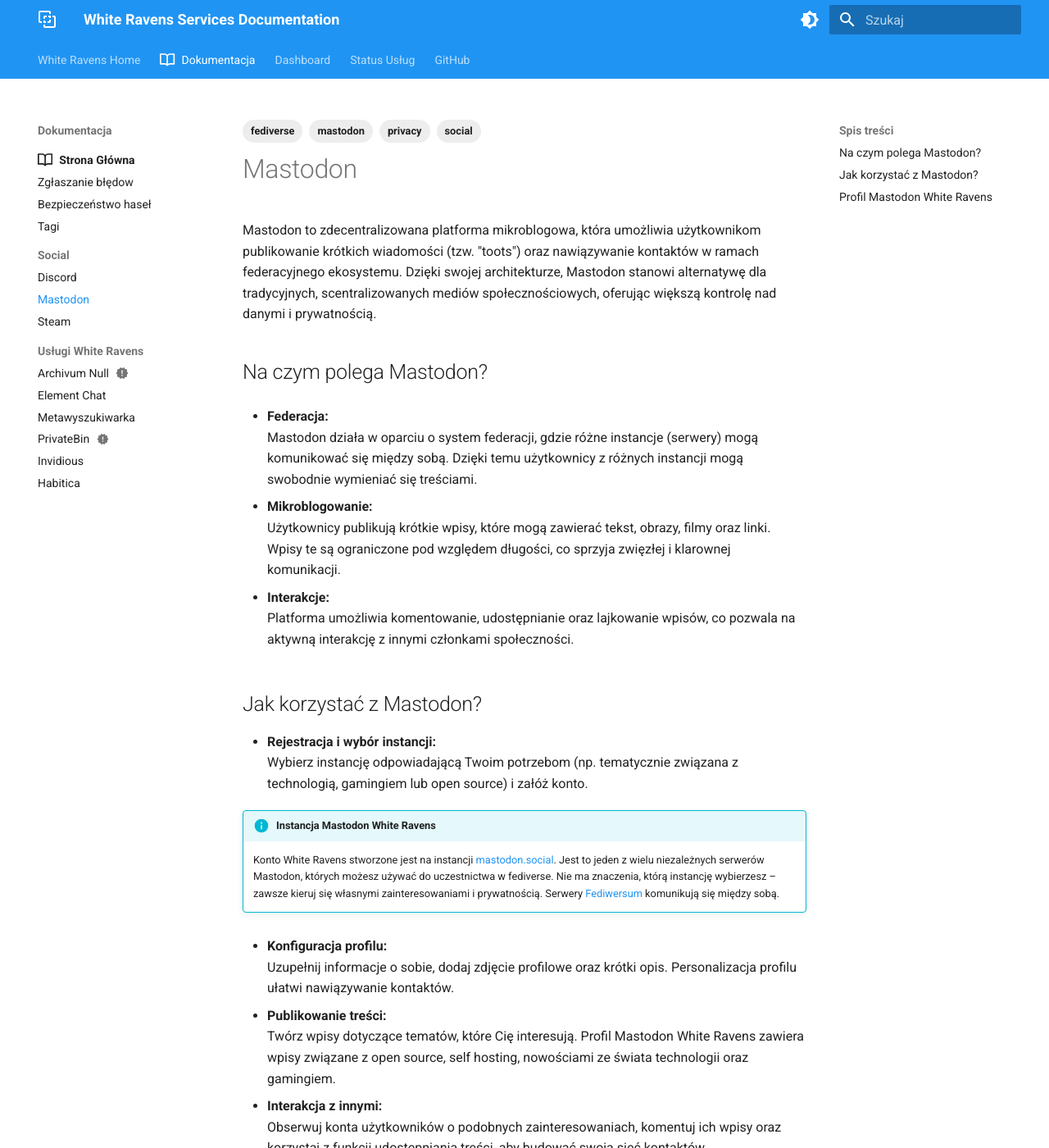
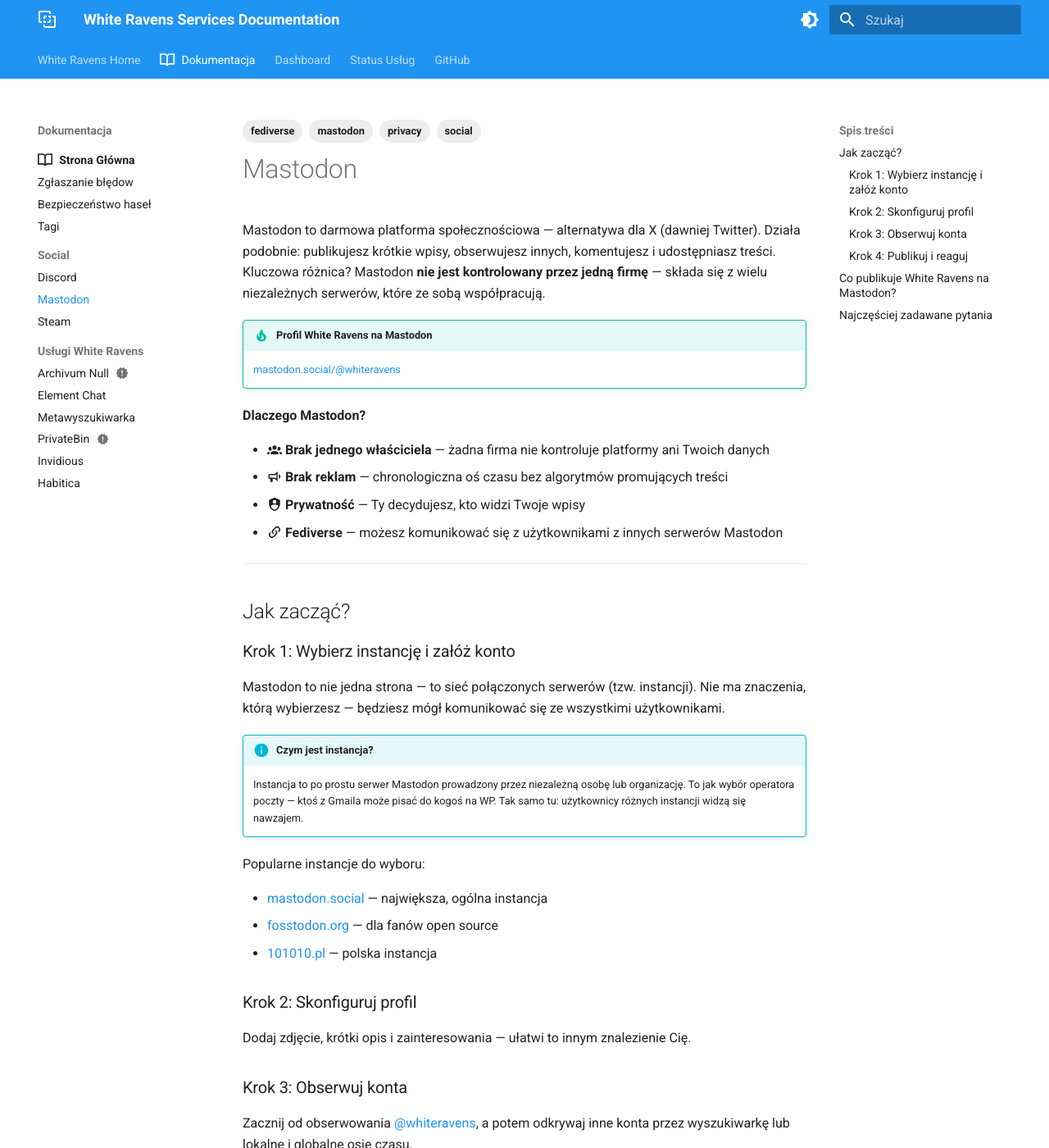
Before and after one commit to whiteravens20/wrservices.link, an MkDocs documentation site: the page built from docs/mastodon.md, in a window 1280 px wide and 1400 px high. Shown: the whole window at 82% size. Built offline with MkDocs 1.6.1 and Material for MkDocs 9.7.7, drawn with Linux system fonts in a browser that asks for light colours; some of the changed text lies outside the part shown.

Commit message:
revamp Mastodon documentation with simplified language and structure

```diff
--- a/docs/mastodon.md
+++ b/docs/mastodon.md
@@ -8,50 +8,77 @@
 
 # Mastodon
 
-Mastodon to zdecentralizowana platforma mikroblogowa, która umożliwia użytkownikom publikowanie krótkich wiadomości (tzw. "toots") oraz nawiązywanie kontaktów w ramach federacyjnego ekosystemu. Dzięki swojej architekturze, Mastodon stanowi alternatywę dla tradycyjnych, scentralizowanych mediów społecznościowych, oferując większą kontrolę nad danymi i prywatnością.
-
-## Na czym polega Mastodon?
-
-- **Federacja:**
-  Mastodon działa w oparciu o system federacji, gdzie różne instancje (serwery) mogą komunikować się między sobą. Dzięki temu użytkownicy z różnych instancji mogą swobodnie wymieniać się treściami.
-
-- **Mikroblogowanie:**
-  Użytkownicy publikują krótkie wpisy, które mogą zawierać tekst, obrazy, filmy oraz linki. Wpisy te są ograniczone pod względem długości, co sprzyja zwięzłej i klarownej komunikacji.
-
-- **Interakcje:**
-  Platforma umożliwia komentowanie, udostępnianie oraz lajkowanie wpisów, co pozwala na aktywną interakcję z innymi członkami społeczności.
-
-## Jak korzystać z Mastodon?
-
-- **Rejestracja i wybór instancji:**
-   Wybierz instancję odpowiadającą Twoim potrzebom (np. tematycznie związana z technologią, gamingiem lub open source) i załóż konto.
-
-!!! info "Instancja Mastodon White Ravens"
-    Konto White Ravens stworzone jest na instancji [mastodon.social](https://mastodon.social/about). Jest to jeden z wielu niezależnych serwerów Mastodon, których możesz używać do uczestnictwa w fediverse. Nie ma znaczenia, którą instancję wybierzesz – zawsze kieruj się własnymi zainteresowaniami i prywatnością. Serwery [Fediwersum](https://fediverse.pl/jak-dziala-fediwersum/) komunikują się między sobą.
-
-- **Konfiguracja profilu:**
-   Uzupełnij informacje o sobie, dodaj zdjęcie profilowe oraz krótki opis. Personalizacja profilu ułatwi nawiązywanie kontaktów.
-
-- **Publikowanie treści:**
-   Twórz wpisy dotyczące tematów, które Cię interesują. Profil Mastodon White Ravens zawiera wpisy związane z open source, self hosting, nowościami ze świata technologii oraz gamingiem.
-
-- **Interakcja z innymi:**
-   Obserwuj konta użytkowników o podobnych zainteresowaniach, komentuj ich wpisy oraz korzystaj z funkcji udostępniania treści, aby budować swoją sieć kontaktów.
-
-## Profil Mastodon White Ravens
+Mastodon to darmowa platforma społecznościowa — alternatywa dla X (dawniej Twitter). Działa podobnie: publikujesz krótkie wpisy, obserwujesz innych, komentujesz i udostępniasz treści. Kluczowa różnica? Mastodon **nie jest kontrolowany przez jedną firmę** — składa się z wielu niezależnych serwerów, które ze sobą współpracują.
 
 !!! tip "Profil White Ravens na Mastodon"
     [mastodon.social/@whiteravens](https://mastodon.social/@whiteravens)
 
-Profil Mastodon White Ravens to miejsce, w którym publikowane są:
+**Dlaczego Mastodon?**
 
-- **Informacje o open source i self hosting:**
-  Aktualności, poradniki i dyskusje dotyczące technologii otwartoźródłowych oraz rozwiązań do samodzielnego hostingu.
+- :material-account-group: **Brak jednego właściciela** — żadna firma nie kontroluje platformy ani Twoich danych
+- :material-bullhorn-outline: **Brak reklam** — chronologiczna oś czasu bez algorytmów promujących treści
+- :material-shield-account: **Prywatność** — Ty decydujesz, kto widzi Twoje wpisy
+- :material-link-variant: **Fediverse** — możesz komunikować się z użytkownikami z innych serwerów Mastodon
 
-- **Nowości technologiczne:**
-  Informacje o najnowszych trendach, innowacjach i ciekawostkach ze świata IT.
+---
 
-- **Gry i gaming:**
-  Recenzje, nowości oraz dyskusje na temat gier, które pomogą Ci być na bieżąco z rynkiem gamingu.
+## Jak zacząć?
 
-Dołącz do naszej społeczności na Mastodon, aby być częścią otwartej i dynamicznej grupy entuzjastów technologii, open source oraz gamingu.
+### Krok 1: Wybierz instancję i załóż konto
+
+Mastodon to nie jedna strona — to sieć połączonych serwerów (tzw. instancji). Nie ma znaczenia, którą wybierzesz — będziesz mógł komunikować się ze wszystkimi użytkownikami.
+
+!!! info "Czym jest instancja?"
+    Instancja to po prostu serwer Mastodon prowadzony przez niezależną osobę lub organizację. To jak wybór operatora poczty — ktoś z Gmaila może pisać do kogoś na WP. Tak samo tu: użytkownicy różnych instancji widzą się nawzajem.
+
+Popularne instancje do wyboru:
+
+- [mastodon.social](https://mastodon.social/) — największa, ogólna instancja
+- [fosstodon.org](https://fosstodon.org/) — dla fanów open source
+- [101010.pl](https://101010.pl/) — polska instancja
+
+### Krok 2: Skonfiguruj profil
+
+Dodaj zdjęcie, krótki opis i zainteresowania — ułatwi to innym znalezienie Cię.
+
+### Krok 3: Obserwuj konta
+
+Zacznij od obserwowania [@whiteravens](https://mastodon.social/@whiteravens), a potem odkrywaj inne konta przez wyszukiwarkę lub lokalne i globalne osie czasu.
+
+### Krok 4: Publikuj i reaguj
+
+- **Wpis** — napisz coś (do 500 znaków) i opublikuj
+- :material-repeat: **Podbij** — udostępnij wpis innym (odpowiednik retweeta)
+- :material-star: **Polub** — pokaż, że Ci się podoba
+- :material-reply: **Odpowiedz** — dołącz do dyskusji
+
+---
+
+## Co publikuje White Ravens na Mastodon?
+
+Na profilu [@whiteravens](https://mastodon.social/@whiteravens) znajdziesz:
+
+- Nowości i aktualizacje usług White Ravens
+- Ciekawostki ze świata open source i self-hostingu
+- Informacje technologiczne i gamingowe
+- Dyskusje ze społecznością
+
+---
+
+## Najczęściej zadawane pytania
+
+??? question "Czy Mastodon jest darmowy?"
+    Tak, całkowicie. Nie ma żadnych opłat ani płatnych funkcji.
+
+??? question "Czy muszę wybrać tę samą instancję co White Ravens?"
+    Nie. Możesz założyć konto na dowolnej instancji — i tak będziesz mógł obserwować i pisać do konta White Ravens. To tak jak z e-mailem: nie musisz mieć konta u tego samego operatora.
+
+??? question "Czy mogę przenieść konto na inną instancję?"
+    Tak. Mastodon pozwala na migrację konta — Twoi obserwujący automatycznie przeniosą się za Tobą.
+
+??? question "Czym Mastodon różni się od X (Twittera)?"
+    Mastodon nie ma jednego właściciela, nie wyświetla reklam i nie manipuluje kolejnością wpisów algorytmami. Widzisz wpisy chronologicznie, od osób które obserwujesz.
+
+---
+
+Dołącz do społeczności White Ravens na Mastodon — obserwuj, komentuj i bądź częścią otwartej sieci społecznościowej!
```
